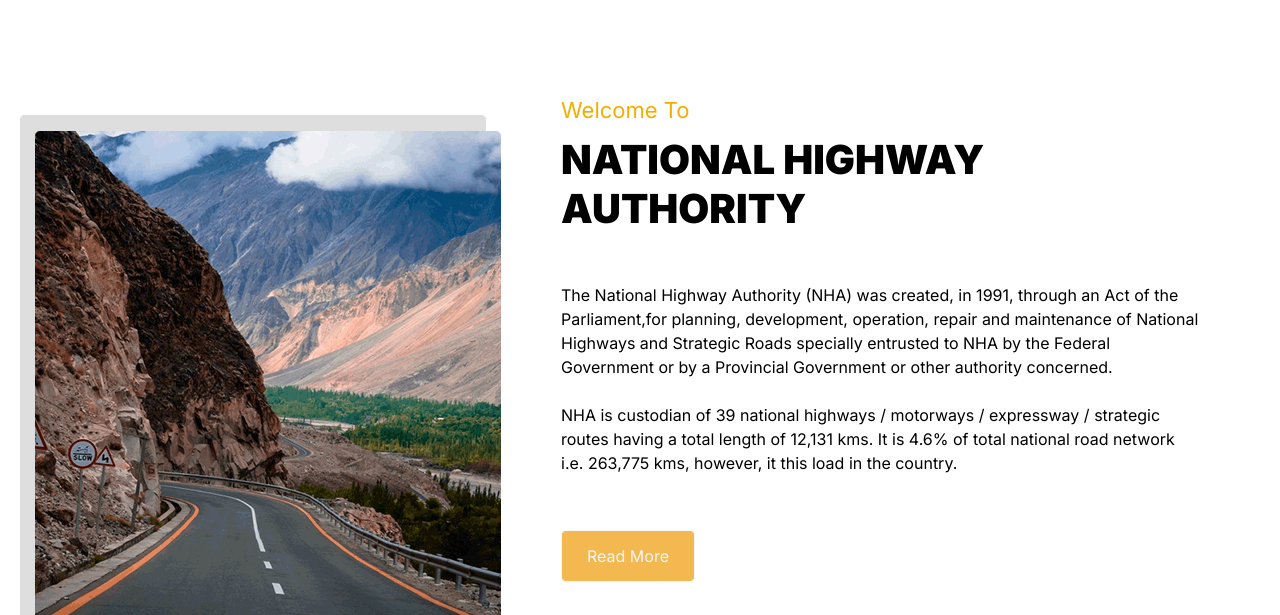
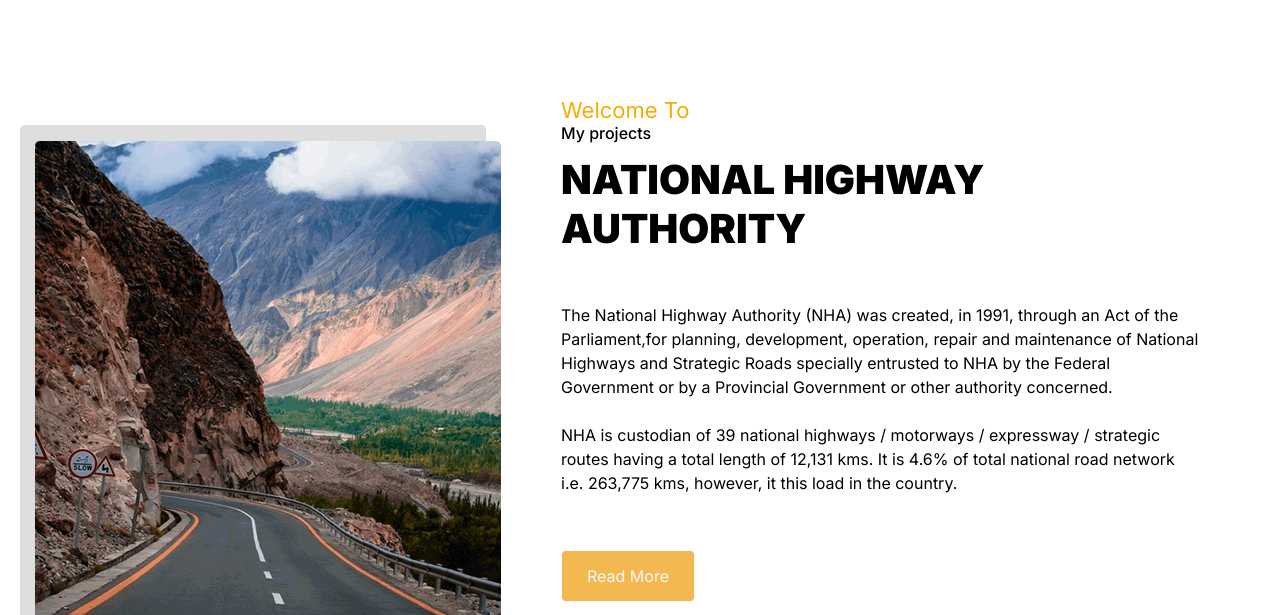
Before and after one commit to ifarooqa/ifarooqa.github.io, a plain HTML site: page index.html in a window 1280 px wide. Shown: the part 1014-1629 px from the top of the page. Drawn offline with Linux system fonts and the light colour scheme.

Commit message:
Update index.html

```diff
--- a/index.html
+++ b/index.html
@@ -245,7 +245,7 @@
                     </div>
                     <div class="welcome_text">
                         <div class="welcome_text_inner">
-                            <span>Welcome To</span>
+                            <span>Welcome To</span><a href="./my_proj.html" class="nav_link">My projects</a>
                             <span class="welcome_heading">national highway authority</span>
                             <p>
                                 The National Highway Authority (NHA) was created, in 1991, through an Act of the
```
